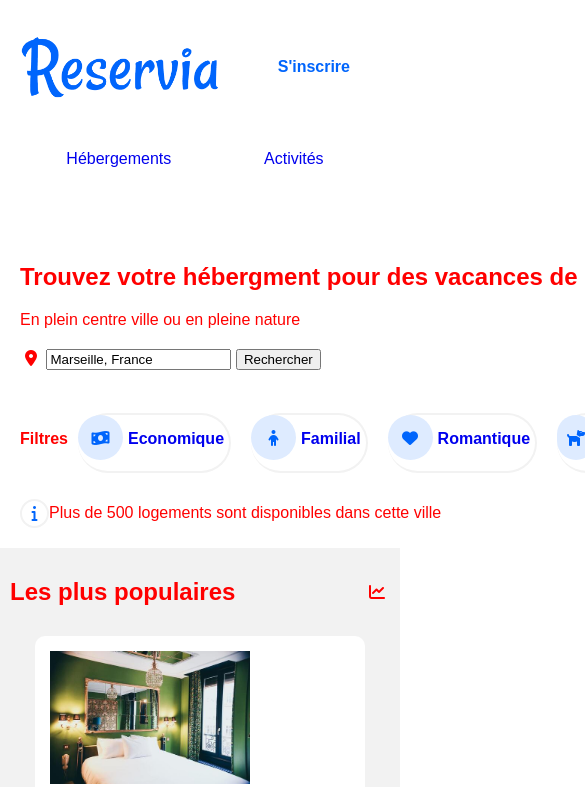
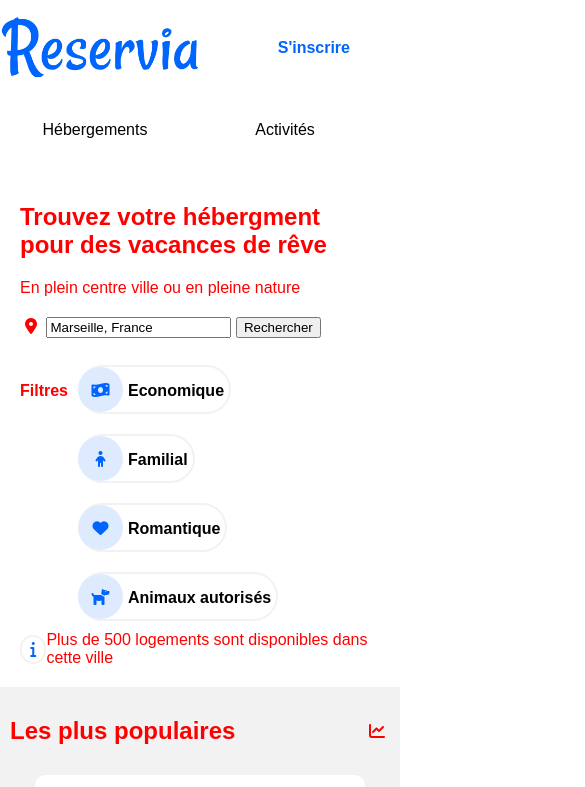
Before and after one commit to GwendalVautier/Reservia, a plain HTML site: page index.html in a window 390 px wide. Shown: the top 787 px of the page, 585 px wide, since content can reach past the window. Drawn offline with Linux system fonts and the light colour scheme.

Commit message:
update nav media queries

```diff
--- a/base.css
+++ b/base.css
@@ -4,8 +4,8 @@ body {
 
 ul {
 	list-style:none;
-	margin-left:0;
-	padding-left:0;
+	margin:0;
+	padding-left:0px;
 }
 
 
@@ -91,9 +91,7 @@ footer{
 	background-color: #F2F2F2;
 }
 
-header {
-	padding:20px;
-}
+
 
 .section-recherche {
 	padding:20px;
@@ -107,8 +105,16 @@ a:visited {
 	color:black;
 }
 
+a {
+	color:black;
+}
+
+.fas.fa-star.grey {
+	color:#F2F2F2;
+}
 
 
-#grey {
-	color:#F2F2F2;
+
+.nav-list li:hover a{
+	color:#0065FC;
 }
--- a/index.html
+++ b/index.html
@@ -85,7 +85,7 @@
 								<i class="fas fa-star"></i>
 								<i class="fas fa-star"></i>
 								<i class="fas fa-star"></i>
-								<i class="fas fa-star" id="grey"></i>
+								<i class="fas fa-star grey" ></i>
 							</div>
 						</article>
 
@@ -120,7 +120,7 @@
 								<i class="fas fa-star"></i>
 								<i class="fas fa-star"></i>
 								<i class="fas fa-star"></i>
-								<i class="fas fa-star" id="grey"></i>
+								<i class="fas fa-star grey"></i>
 							</div>
 						</article>
 
@@ -137,8 +137,8 @@
 								<i class="fas fa-star"></i>
 								<i class="fas fa-star"></i>
 								<i class="fas fa-star"></i>
-								<i class="fas fa-star" id="grey"></i>
-								<i class="fas fa-star" id="grey"></i>
+								<i class="fas fa-star grey" ></i>
+								<i class="fas fa-star grey" ></i>
 							</div>
 						</article>
 
@@ -156,7 +156,7 @@
 								<i class="fas fa-star"></i>
 								<i class="fas fa-star"></i>
 								<i class="fas fa-star"></i>
-								<i class="fas fa-star" id="grey"></i>
+								<i class="fas fa-star grey" ></i>
 							</div>
 						</article>
 
@@ -225,7 +225,7 @@
 								<i class="fas fa-star"></i>
 								<i class="fas fa-star"></i>
 								<i class="fas fa-star"></i>
-								<i class="fas fa-star" id="grey"></i>
+								<i class="fas fa-star grey" ></i>
 							</div>
 						</article>
 
@@ -243,7 +243,7 @@
 								<i class="fas fa-star"></i>
 								<i class="fas fa-star"></i>
 								<i class="fas fa-star"></i>
-								<i class="fas fa-star" id="grey"></i>
+								<i class="fas fa-star grey" ></i>
 							</div>
 						</article>
 
--- a/style.css
+++ b/style.css
@@ -7,7 +7,6 @@
 .header {
 	display:flex;
 	flex-basis:100%;
-	flex-wrap:wrap;
 	align-items: center;
 }
 
@@ -20,26 +19,43 @@
 .header-nav {
 
 	display:flex;
-	margin-left:auto;
-	align-items: center;
+	height:100%;
+	margin: 0px 10px 0px auto;
+	width:30%;
 
 }
 
 .nav-list {
 	display:flex;
 	flex-wrap:wrap;
-
+	margin-top: 0px;
+	align-content: center;
+	width:100%;
 }
 
 
 .nav-list li {
-	margin:10px;
+	display:flex;
+	height:100%;
+	width:50%;
+	border-top: 3px white solid;
+}
+
+.nav-list li a {
+	display:flex;
+	align-items:center;
+	justify-content:center;
+	height:100%;
+	width:100%;
+	padding:0px 10px 0px 10px;
 }
 
 .sign-up {
-	display: flex;
-	padding:10px;
-	margin:10px;
+	display:flex;
+	align-items:center;
+	margin: 0px 20px 0px 10px;
+	border-top: 3px white solid;
+	padding-right:20px;
 }
 
 .section-recherche {
@@ -62,13 +78,14 @@
 
 .filter-list {
 	display:flex;
+	flex-wrap:wrap;
 	padding:0px;
 }
 
 li {
 
 	align-items:baseline;
-	padding:10px;
+
 }
 
 footer div ul li {
@@ -154,7 +171,11 @@ footer {
 	align-items:center;
 }
 
-
+@media screen and (orientation: landscape) {
+		.nav-list li:hover {
+		border-top: 3px #0065FC solid;
+	}
+}
 
 @media screen and (orientation: portrait) {
 	#section-choix {
@@ -179,10 +200,15 @@ footer {
 		padding:0px;
 	}
 
+	.header {
+		flex-wrap:wrap;
+	}
+
 	.header-nav{
 		flex-basis:100%;
 		order:1;
 		justify-content: center;
+		height:70px;
 
 	}
 
@@ -195,6 +221,11 @@ footer {
 		justify-content: space-around;
 	}
 
+	.nav-list li:hover {
+		border-bottom: 3px #0065FC solid;
+		border-top: 3px white solid;
+	}
+
 	footer{
 		flex-direction:column;
 		align-items:baseline;
```
